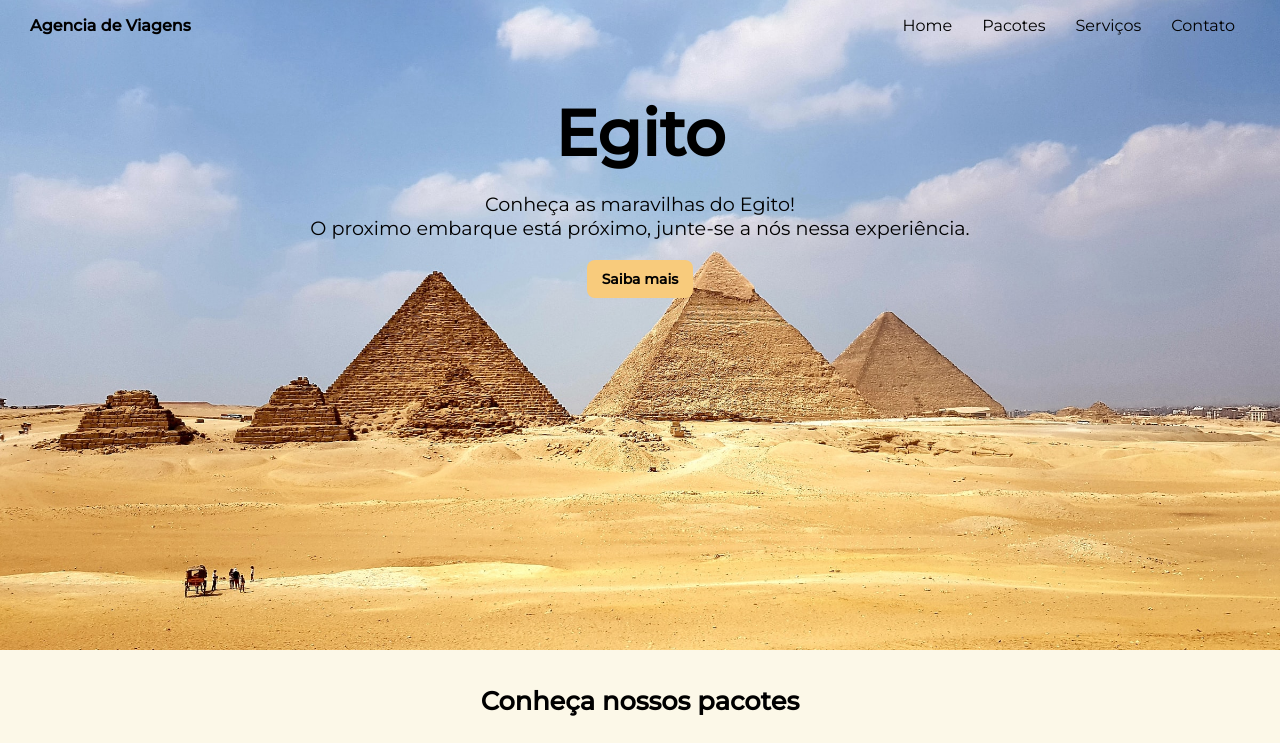
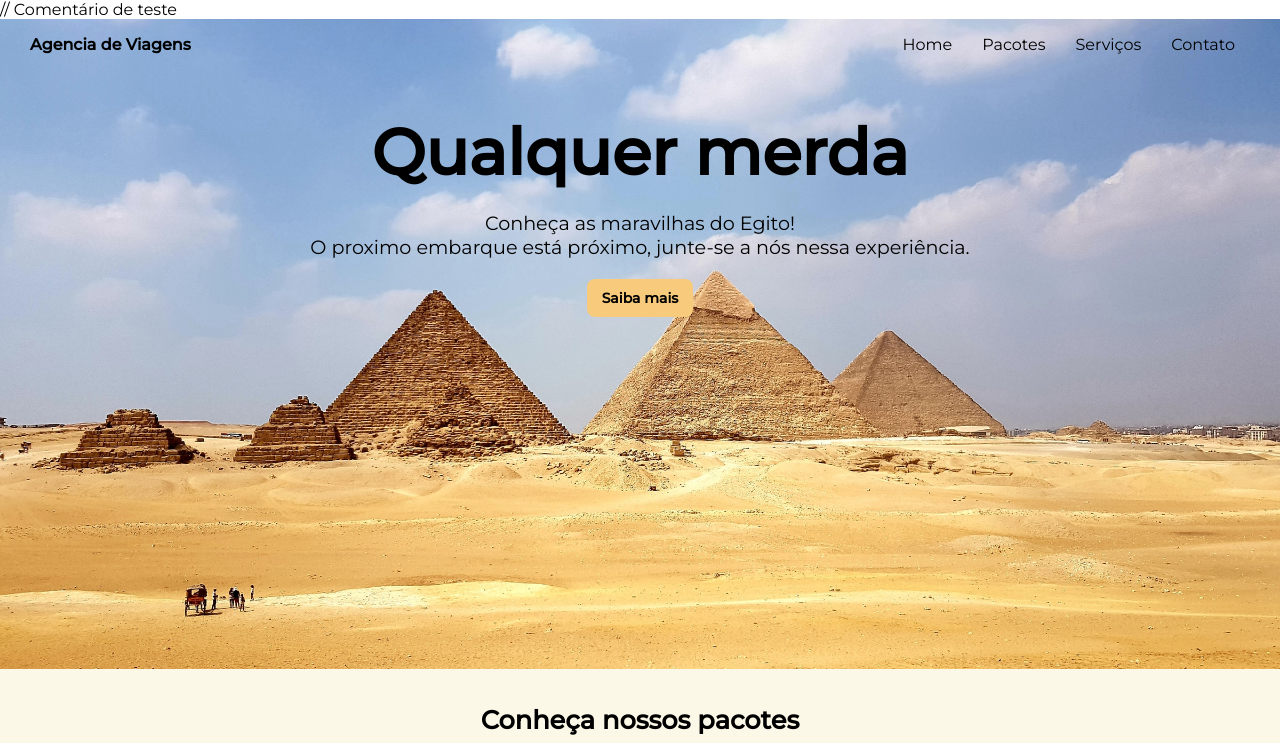
Before and after one commit to Gustavo3522/HTML-CSS, a plain HTML site: page index.html in a window 1280 px wide. Shown: the top 743 px of the page. Drawn offline with nearby package versions, Linux system fonts and the light colour scheme.

Commit message:
refactor

```diff
--- a/index.html
+++ b/index.html
@@ -32,6 +32,7 @@
 
 </head>
 
+// Comentário de teste
 <body>
 	<header>
 		<nav>
@@ -45,7 +46,7 @@
 		</nav>
 
 		<div class="header-content">
-			<h1>Egito</h1>
+			<h1>Qualquer merda</h1>
 			<p>Conheça as maravilhas do Egito! <br>
 				O proximo embarque está próximo, junte-se a nós nessa experiência.</p>
 			<button>Saiba mais</button>
```
